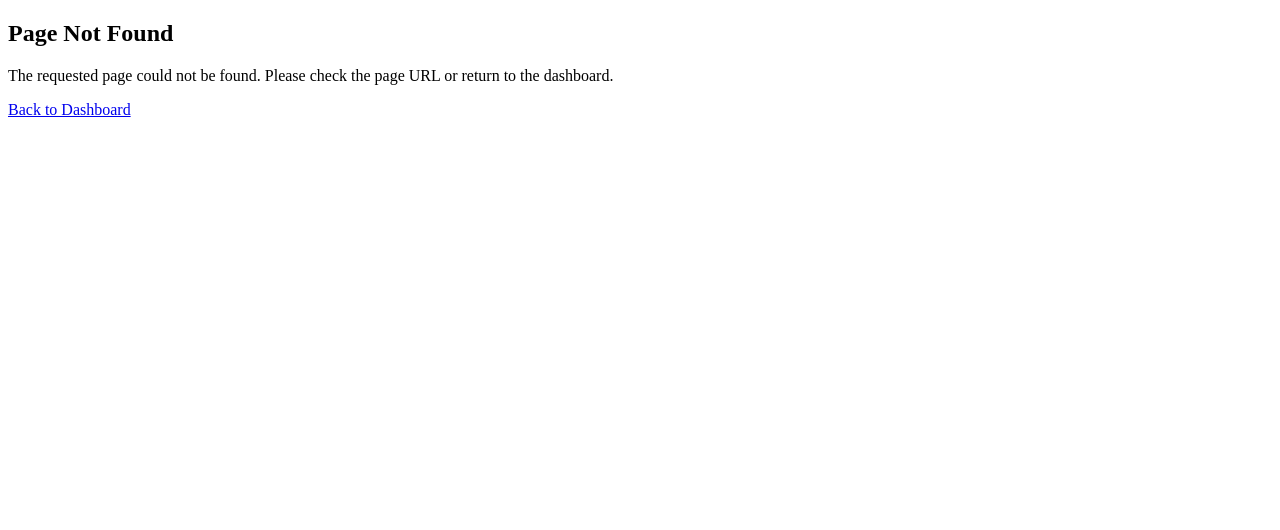
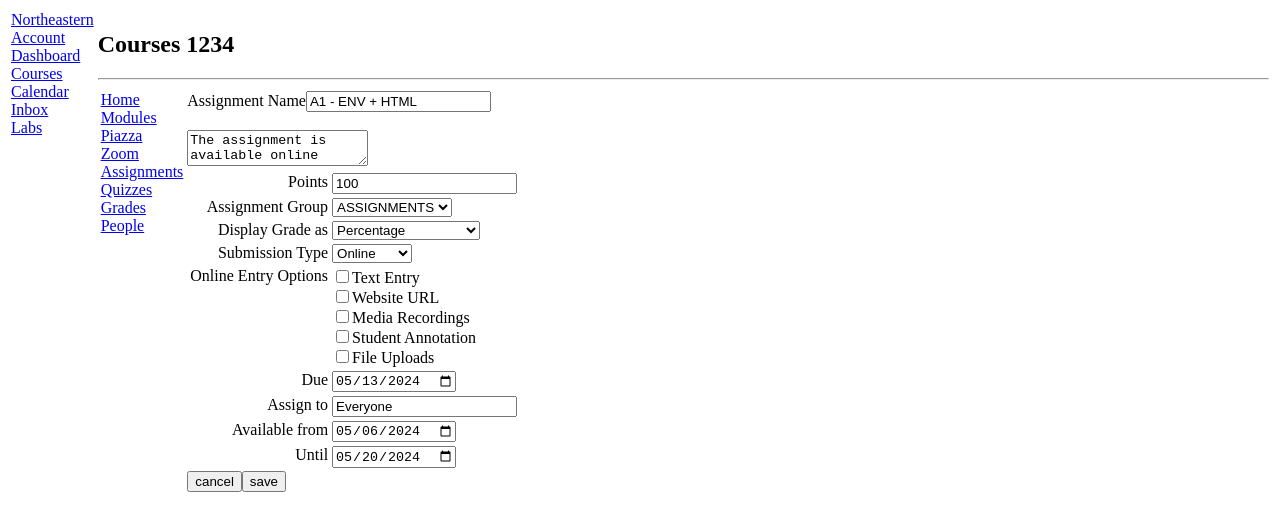
Before and after one commit to cwheelen/kambaz-next-js, a Next.js app: page /courses/1234/assignments/123 in a window 1280 px wide. Before the commit this address had no page. Shown: the top 530 px of the page. Built offline with nearby package versions, Linux system fonts and the light colour scheme.

Commit message:
a1 finished

```diff
--- /dev/null
+++ b/app/(kambaz)/courses/[cid]/assignments/[aid]/page.tsx
@@ -0,0 +1,117 @@
+export default function AssignmentEditor() {
+  return (
+    <div id="wd-assignments-editor">
+      <label htmlFor="wd-name">Assignment Name</label>
+      <input id="wd-name" defaultValue="A1 - ENV + HTML" /><br /><br />
+      <textarea id="wd-description">
+        The assignment is available online Submit a link to the landing page of
+      </textarea>
+      <br />
+      <table>
+        <tr>
+        <td align="right" valign="top">
+            <label htmlFor="wd-points">Points</label>
+          </td>
+          <td>
+            <input id="wd-points" defaultValue={100} />
+          </td>
+        </tr>
+        <td align="right" valign="top">
+            <label htmlFor="ed-group">Assignment Group</label>
+        </td>
+        <td>
+            <select id="wd-group">
+                <option value="assignments">ASSIGNMENTS</option>
+                <option value="quizzes">QUIZZES</option>
+                <option value="exams">EXAMS</option>
+                <option value="projects">PROJECTS</option>
+            </select>
+        </td>
+        <tr>
+            <td align="right" valign="top">
+                <label htmlFor="wd-display-grade-as">Display Grade as</label>
+            </td>
+            <td>
+                <select id="wd-display-grade-as">
+                    <option value="percentage">Percentage</option>
+                    <option value="points">Points</option>
+                    <option value="complete">Complete/Incomplete</option>
+                </select>
+            </td>
+        </tr>
+
+        <tr>
+            <td align="right" valign="top">
+                <label htmlFor="wd-submission-type">Submission Type</label>
+            </td>
+            <td>
+                <select id="wd-submission-type">
+                    <option value="online">Online</option>
+                    <option value="inperson">In Person</option>
+                    <option value="paper">Paper</option>
+                </select>
+            </td>
+        </tr>
+
+        <tr>
+          <td align="right" valign="top">
+            <label>Online Entry Options</label>
+          </td>
+          <td>
+            <input type="checkbox" id="wd-text-entry"/>
+            <label htmlFor="wd-text-entry">Text Entry</label><br/>
+
+            <input type="checkbox" id="wd-website-url"/>
+            <label htmlFor="wd-website-url">Website URL</label><br/>
+
+            <input type="checkbox" id="wd-media-recordings"/>
+            <label htmlFor="wd-media-recordings">Media Recordings</label><br/>
+
+            <input type="checkbox" id="wd-student-annotation" />
+            <label htmlFor="wd-student-annotation">Student Annotation</label><br/>
+
+            <input type="checkbox" id="wd-file-upload"/>
+            <label htmlFor="wd-file-upload">File Uploads</label>
+          </td>
+        </tr>
+
+        <tr>
+          <td align="right" valign="top">
+            <label htmlFor="wd-due-date">Due</label>
+          </td>
+          <td>
+            <input id="wd-due-date" type="date" defaultValue="2024-05-13" />
+          </td>
+        </tr>
+
+        <tr>
+            <td align="right" valign="top">
+                <label htmlFor="wd-assign-to">Assign to</label>
+            </td>
+            <td>
+                <input id="wd-assign-to" type="text" defaultValue="Everyone"/>
+            </td>
+        </tr>
+
+        <tr>
+            <td align="right" valign="top">
+                <label htmlFor="wd-available-from">Available from</label>
+            </td>
+            <td>
+                <input id="wd-available-from" type="date" defaultValue="2024-05-06" />
+            </td>
+        </tr>
+
+        <tr>
+            <td align="right" valign="top">
+                <label htmlFor="wd-available-until">Until</label>
+            </td>
+            <td>
+                <input id="wd-available-until" type="date" defaultValue="2024-05-20" />
+            </td>
+        </tr>
+        </table>
+        <button>cancel</button>
+        <button>save</button>
+    </div>
+);}
```
Also changed, not shown: app/(kambaz)/courses/[cid]/assignments/page.tsx (added, +51 -0 lines).
